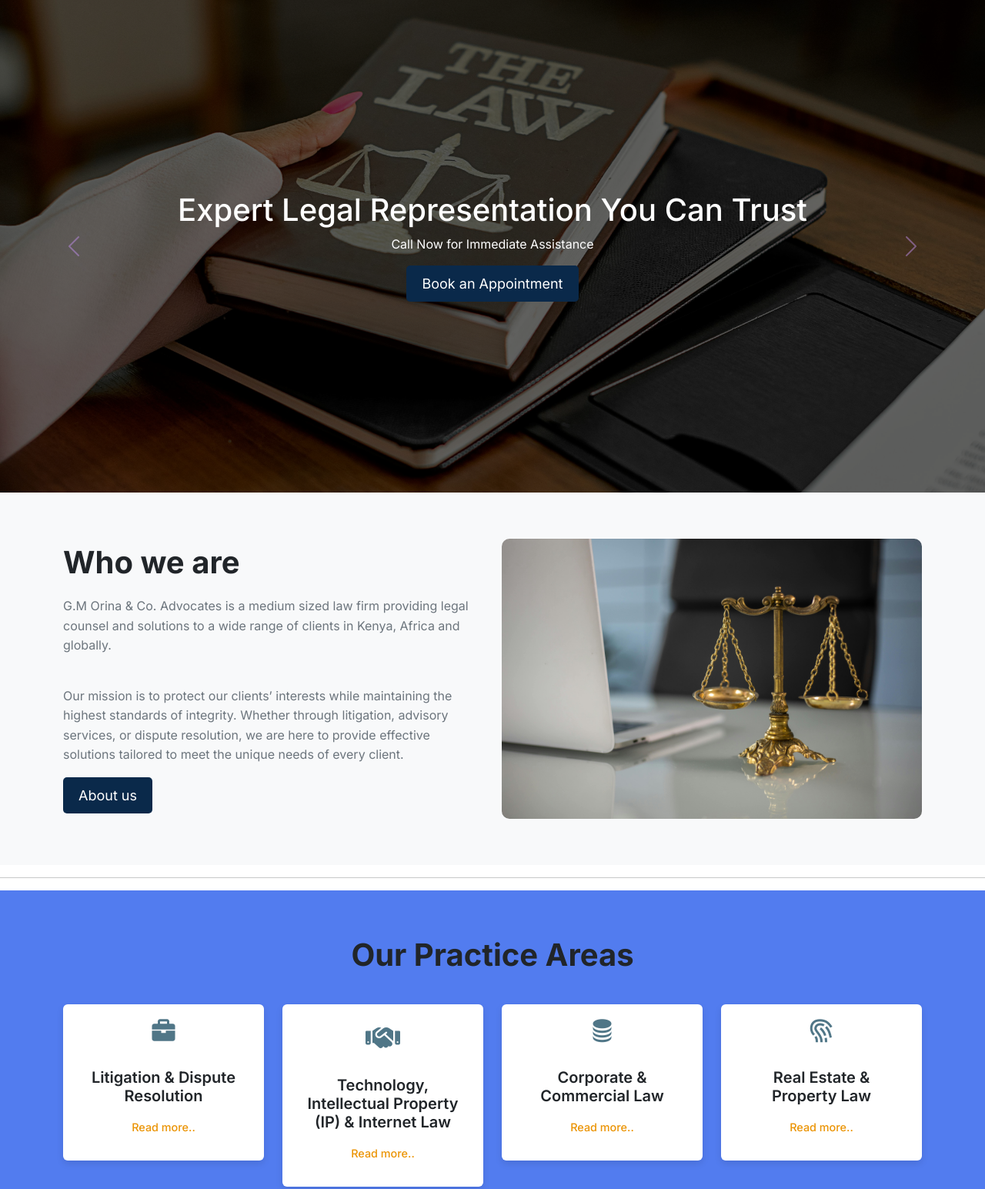
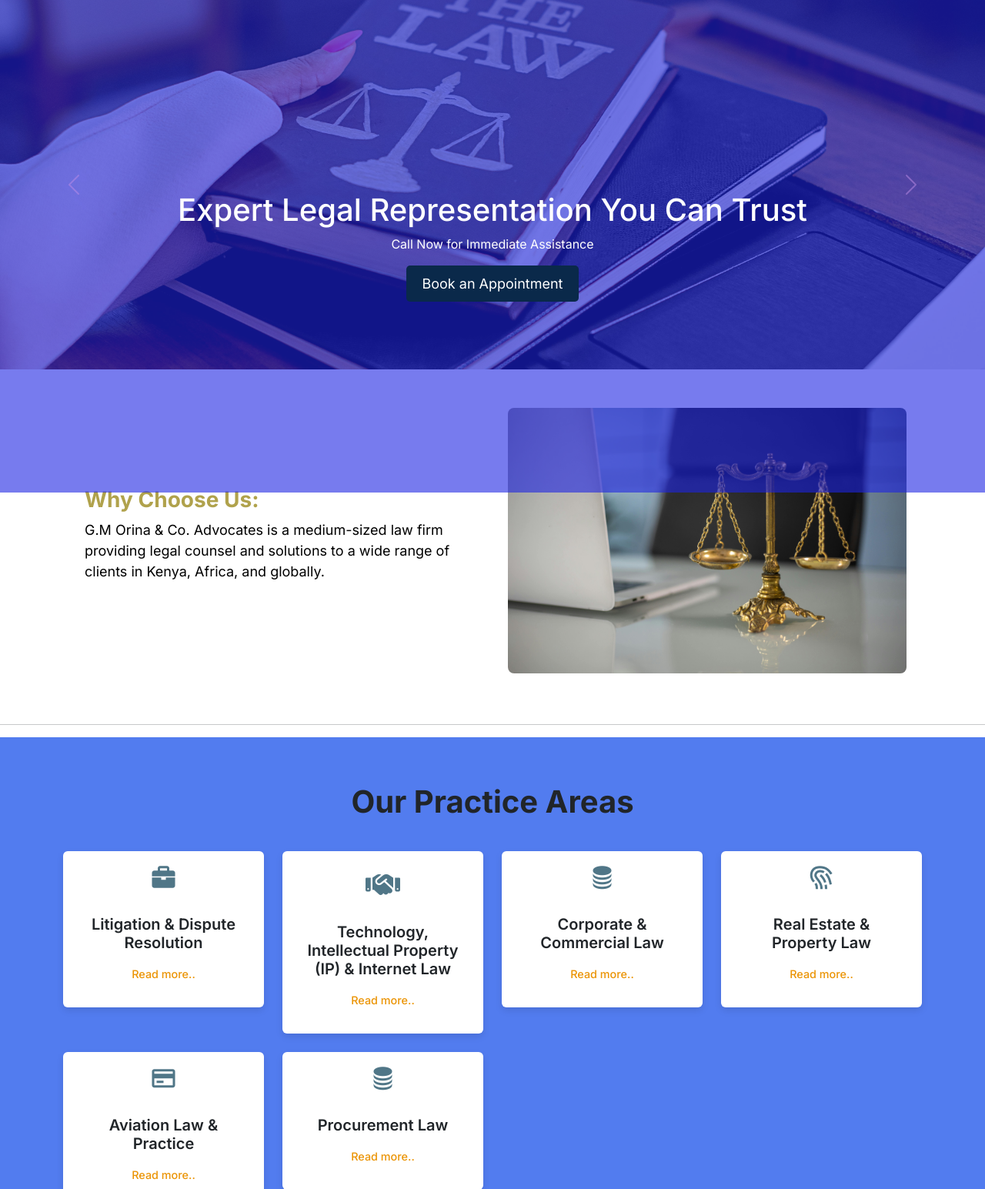
Before and after one commit to KakaDev254/Law-firm-website, a Django app: page / in a window 1280 px wide. Shown: the part 128-1673 px from the top of the page at 77% size. Run offline with Django 5.2, Linux system fonts and the light colour scheme; data comes from the database, SQL or seed files in the repository; some libraries are stand-ins or nearby versions; some web fonts are replaced.

Commit message:
add new features

```diff
--- a/base/static/base/styles.css
+++ b/base/static/base/styles.css
@@ -67,7 +67,7 @@
 }
 /* Ensure the carousel is responsive */
 #legalCarousel {
-  height: 80vh;
+  height: 60vh;
   background-size: cover;
   background-position: center;
   background-repeat: no-repeat;
@@ -80,7 +80,7 @@
   left: 0;
   width: 100%;
   height: 100%;
-  background: rgba(0, 0, 0, 0.6); /* Semi-transparent black */
+  background: rgba(29, 36, 227, 0.6); /* Semi-transparent black */
   z-index: 1;
 }
 
@@ -170,28 +170,77 @@
   transform: scale(1.1);
 }
 
-/* part 2 css */
-.part2 {
-  background-color: #f8f9fa;
-  padding: 60px 20px;
-}
-.who_we_are h1 {
-  font-weight: bold;
-  margin-bottom: 20px;
-}
-.who_we_are p {
-  font-size: 1rem;
-  color: #6c757d;
-  line-height: 1.6;
+/* about-countainer css */
+.why-container {
+  display: flex;
+  flex-wrap: wrap;
+  align-items: center;
+  justify-content: center;
+  padding: 50px 20px;
 }
 
-.we_img img {
+.text-section {
+  flex: 1;
+  padding: 20px;
+  text-align: left;
+}
+
+.text-section h2 {
+  font-size: 28px;
+  color: #b0a24c; /* Gold color */
+  font-weight: bold;
+}
+
+.text-section p {
+  font-size: 18px;
+  color: #000;
+  opacity: 0;
+  animation: fadeIn 1.5s forwards ease-in-out;
+}
+
+@keyframes fadeIn {
+  0% {
+    opacity: 0;
+    transform: translateY(20px);
+  }
+  100% {
+    opacity: 1;
+    transform: translateY(0);
+  }
+}
+
+.image-section {
+  flex: 1;
+  text-align: center;
+}
+
+.image-section img {
   max-width: 100%;
-  border-radius: 10px;
+  height: auto;
+  border-radius: 8px;
+  opacity: 0;
+  animation: slideIn 2s forwards ease-in-out;
 }
-@media (max-width: 974px) {
-  .we_img img {
-    width: 90% !important;
+
+@keyframes slideIn {
+  0% {
+    opacity: 0;
+    transform: translateX(30px);
+  }
+  100% {
+    opacity: 1;
+    transform: translateX(0);
+  }
+}
+
+/* Responsive Adjustments */
+@media (max-width: 768px) {
+  .why-container {
+    flex-direction: column;
+    text-align: center;
+  }
+  .text-section {
+    padding-bottom: 20px;
   }
 }
 .part3 {
--- a/base/templates/base/home.html
+++ b/base/templates/base/home.html
@@ -3,7 +3,7 @@ CO.ADVOCATES{% endblock title %} {% block content %}
 
 
 <div id="legalCarousel" class="carousel slide" data-bs-ride="carousel" data-bs-interval="3000"
-     style="background-image: url('{% static "images/book.jpg" %}'); height: 80vh; background-size: cover; background-position: center;">
+     style="background-image: url('{% static "images/book.jpg" %}'); height: 60vh; background-size: cover; background-position: center;">
 
   <div class="carousel-inner">
 
@@ -47,31 +47,21 @@ CO.ADVOCATES{% endblock title %} {% block content %}
     <span class="carousel-control-next-icon" aria-hidden="true"></span>
   </button>
 </div>
-<div class="part2">
-  <div class="container">
-    <div class="row align-items-center">
+<div class="container">
+  <div class="row why-container">
       <!-- Text Section -->
-      <div class="col-lg-6 col-md-12 who_we_are">
-        <h1>Who we are</h1>
-        <p>
-          G.M Orina & Co. Advocates is a medium sized law firm providing legal
-          counsel and solutions to a wide range of clients in Kenya, Africa and
-          globally.
-        </p>
-        <br />
-        <p>
-          Our mission is to protect our clients’ interests while maintaining the
-          highest standards of integrity. Whether through litigation, advisory
-          services, or dispute resolution, we are here to provide effective
-          solutions tailored to meet the unique needs of every client.
-        </p>
-        <button class="custom-btn" type="button">About us</button>
+      <div class="col-lg-6 col-md-12 text-section">
+          <h2>Why Choose Us:</h2>
+          <p>
+              G.M Orina & Co. Advocates is a medium-sized law firm providing legal
+              counsel and solutions to a wide range of clients in Kenya, Africa, and globally.
+          </p>
       </div>
+
       <!-- Image Section -->
-      <div class="col-lg-6 col-md-12 we_img text-center mt-4 mt-lg-0">
-        <img src="{% static 'images/white.jpg' %}" alt="Who We Are Image" />
+      <div class="col-lg-6 col-md-12 image-section">
+          <img src="{% static 'images/white.jpg' %}" alt="Law Firm Logo">
       </div>
-    </div>
   </div>
 </div>
 <hr />
@@ -178,6 +168,7 @@ CO.ADVOCATES{% endblock title %} {% block content %}
             <i class="fab fa-whatsapp"></i> Chat with Us on WhatsApp
           </a>
         </div>
+
       </div>
 
       <!-- Google Map Embed -->
--- a/templates/footer.html
+++ b/templates/footer.html
@@ -57,6 +57,16 @@
         <p><i class="fas fa-envelope mr-3"></i>gmorinaadvocates@gmail.com</p>
         <p><i class="fas fa-phone mr-3"></i> +254712694826</p>
       </div>
+      <div class="col-md-4 col-lg-3 col-xl-3 mx-auto mt-3">
+        <h5 class="text-uppercase mb-4 font-weight-bold">Reviews</h5>
+        <div class="elfsight-widget">
+          <script src="https://apps.elfsight.com/p/platform.js" defer></script>
+          <div
+            class="elfsight-app-32de8ae5-f5ad-4dbb-893a-e04eccf15800"
+            data-elfsight-app-lazy
+          ></div>
+        </div>
+      </div>
     </div>
 
     <hr class="mb-4" />
```
